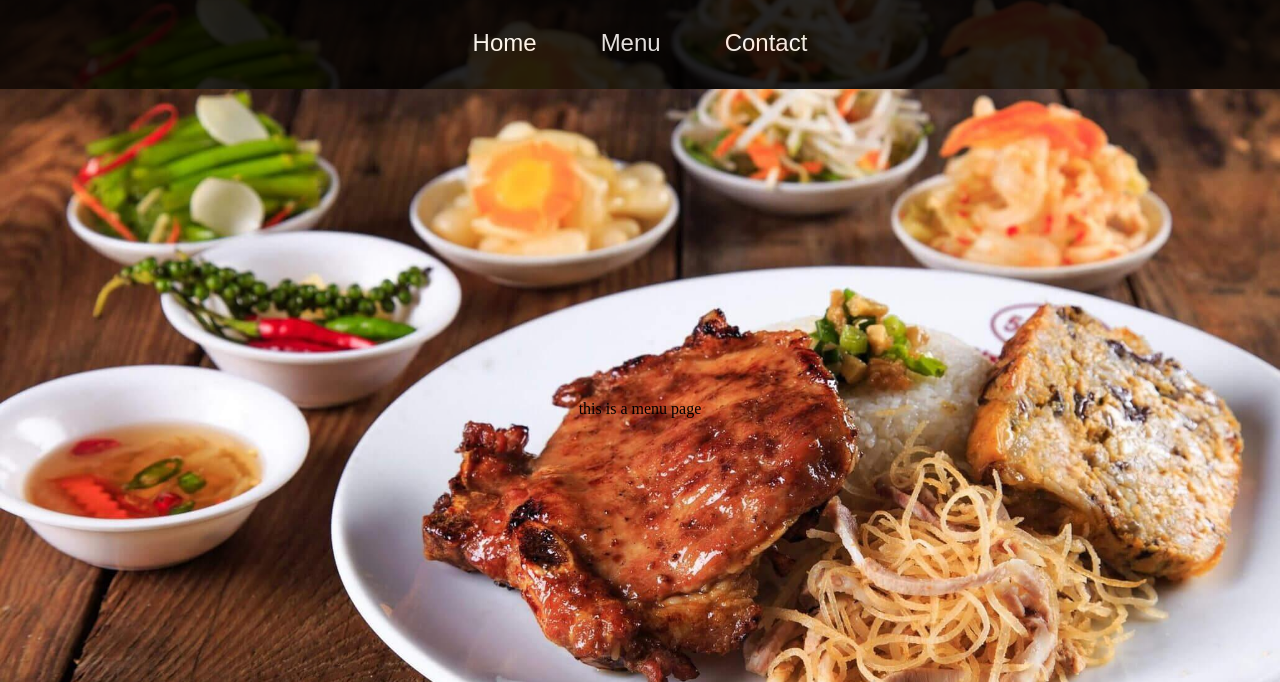
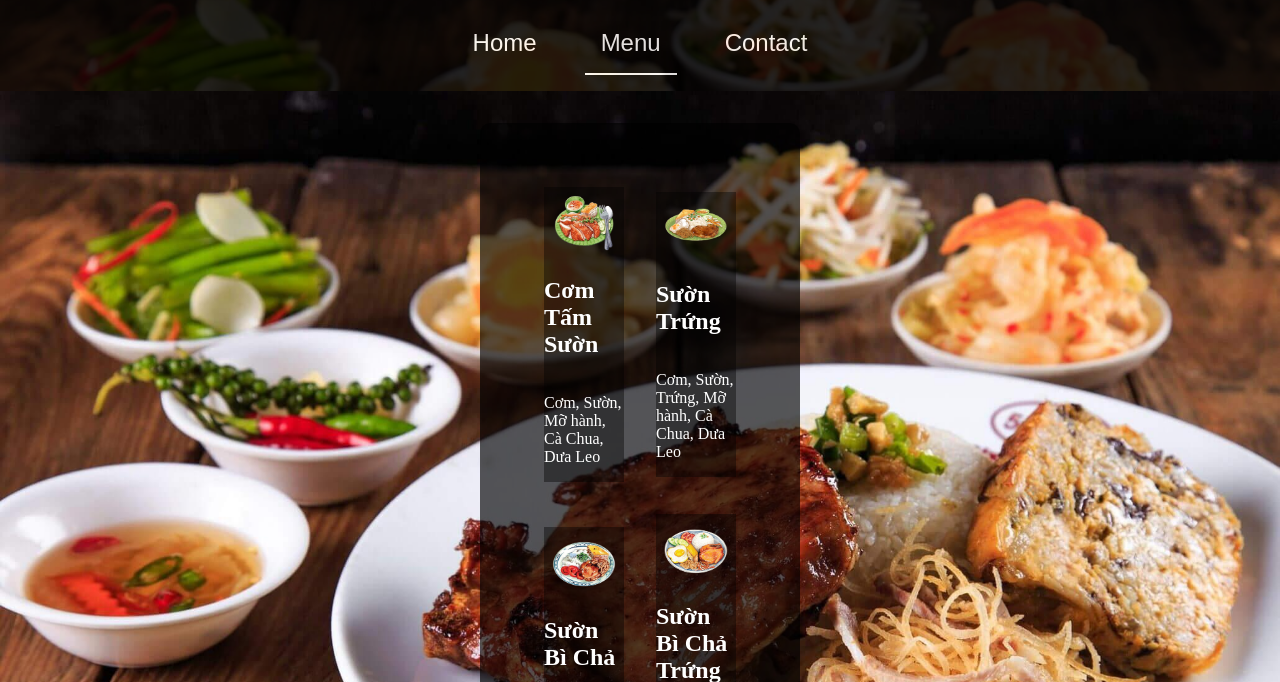
Before and after one commit to billdeptrai0512/Restaurant-Page, a website built with webpack: page dist/index.html in a window 1280 px wide. Both pictures are taken after a click on the button "Menu". Shown: the part 118-800 px from the top of the page. Built offline with nearby package versions, Linux system fonts and the light colour scheme.

Commit message:
All done - fix all the bug

```diff
--- a/src/index.js
+++ b/src/index.js
@@ -3,6 +3,7 @@ import './style.css';
 import { addHome } from './home';
 import { addMenu } from './menu';
 import { addContact } from './contact';
+import github from './image/github.png';
 
 const page = document.querySelector('#content')
 
@@ -46,18 +47,28 @@ function addContent() {
     const contact = document.querySelector('#contact');
 
     body.appendChild(addHome());
+    home.classList.add('active');
 
     home.addEventListener('click', () => {
+        home.classList.add('active');
+        menu.classList.remove('active');
+        contact.classList.remove('active');
         body.innerHTML = '';
         body.appendChild(addHome());
     });
 
     menu.addEventListener('click', () => {
+        home.classList.remove('active');
+        menu.classList.add('active');
+        contact.classList.remove('active');
         body.innerHTML = '';
         body.appendChild(addMenu());
     })
 
     contact.addEventListener('click', () => {
+        home.classList.remove('active');
+        menu.classList.remove('active');
+        contact.classList.add('active');
         body.innerHTML = '';
         body.appendChild(addContact());
     })
@@ -70,6 +81,17 @@ function addContent() {
     const footer = document.createElement('footer');
     footer.classList.add('footer')
     footer.textContent = "Copyright © 2023 billdeptrai0512"
+
+    const git = new Image()
+    git.classList.add('github')
+    git.src = github
+
+    const link = document.createElement('a')
+    link.href = 'https://github.com/billdeptrai0512'
+    link.target = '_blank'
+
+    link.appendChild(git)
+    footer.appendChild(link)
     page.appendChild(footer)
 
     return page
--- a/src/menu.js
+++ b/src/menu.js
@@ -1,5 +1,101 @@
+import com1 from './image/com1.png';
+import com2 from './image/com2.png';
+import com3 from './image/com3.png';
+import com4 from './image/com4.png';
+import com5 from './image/com5.png';
+
+
+
 export function addMenu() {
     const content = document.createElement('div');
-    content.innerHTML = 'this is a menu page';
+    content.classList.add('menu')
+
+    const grid1 = document.createElement('div')
+    grid1.classList.add('grid')
+
+    const food1 = new Image()
+    food1.classList.add('food')
+    food1.src = com5
+
+    const title = document.createElement('h2')
+    title.classList.add('food-title')
+    title.textContent = 'Cơm Tấm Sườn'
+
+    const describe = document.createElement('p')
+    describe.classList.add('food-describe')
+    describe.textContent = 'Cơm, Sườn, Mỡ hành, Cà Chua, Dưa Leo'
+
+    grid1.appendChild(food1)
+    grid1.appendChild(title)
+    grid1.appendChild(describe)
+    content.appendChild(grid1)
+
+    ///////////////////////////
+
+    const grid2 = document.createElement('div')
+    grid2.classList.add('grid')
+
+    const food2 = new Image()
+    food2.classList.add('food')
+    food2.src = com2
+
+    const title2 = document.createElement('h2')
+    title2.classList.add('food-title')
+    title2.textContent = 'Sườn Trứng'
+
+    const describe2 = document.createElement('p')
+    describe2.classList.add('food-describe')
+    describe2.textContent = 'Cơm, Sườn, Trứng, Mỡ hành, Cà Chua, Dưa Leo'
+
+    grid2.appendChild(food2)
+    grid2.appendChild(title2)
+    grid2.appendChild(describe2)
+    content.appendChild(grid2)
+
+    //////////////////////////////
+
+    const grid3 = document.createElement('div')
+    grid3.classList.add('grid')
+
+    const food3 = new Image()
+    food3.classList.add('food')
+    food3.src = com3
+
+    const title3 = document.createElement('h2')
+    title3.classList.add('food-title')
+    title3.textContent = 'Sườn Bì Chả'
+
+    const describe3 = document.createElement('p')
+    describe3.classList.add('food-describe')
+    describe3.textContent = 'Cơm, Sườn, Bì, Chả, Mỡ hành, Cà Chua, Dưa Leo'
+
+    grid3.appendChild(food3)
+    grid3.appendChild(title3)
+    grid3.appendChild(describe3)
+    content.appendChild(grid3)
+
+    //////////////////////////////
+
+    const grid4 = document.createElement('div')
+    grid4.classList.add('grid')
+
+    const food4 = new Image()
+    food4.classList.add('food')
+    food4.src = com4
+
+    const title4 = document.createElement('h2')
+    title4.classList.add('food-title')
+    title4.textContent = 'Sườn Bì Chả Trứng'
+
+    const describe4 = document.createElement('p')
+    describe4.classList.add('food-describe')
+    describe4.textContent = 'Cơm, Sườn, Bì, Chả, Trứng, Mỡ hành, Cà Chua.'
+
+    grid4.appendChild(food4)
+    grid4.appendChild(title4)
+    grid4.appendChild(describe4)
+    content.appendChild(grid4)
+
+
     return content;
 }
--- a/src/style.css
+++ b/src/style.css
@@ -50,15 +50,9 @@ body {
     cursor: pointer;
 }
 
-.button:focus::after {
-    content: '';
-    height: 3px;
-    width: 100%;
-    background: white;
-    position: absolute;
-    bottom: -3px;
-    right: 0%;
-    outline: none;
+.button.active {
+    border-bottom: 2px solid white;
+    transition: 0s;
 }
 
 .board {
@@ -66,7 +60,7 @@ body {
     flex-direction: column;
     justify-content: center;
     align-items: center;
-    padding: 3rem 0rem;
+    padding: 3rem 3rem;
     color: white;
     font-size: 1.2em;
     background: rgba(0, 0, 0, 0.65);
@@ -112,6 +106,33 @@ body {
     text-align: left;
 }
 
+.menu {
+    display: grid;
+    grid-template-columns: repeat(2, 1fr);
+    justify-content: center;
+    align-items: center;
+    padding: 3rem 3rem;
+    color: white;
+    font-size: 1.2em;
+    background: rgba(0, 0, 0, 0.65);
+    margin: 2rem 30rem;
+    border-radius: 10px;
+}
+
+.menu .grid {
+    display: flex;
+    flex-direction: column;
+    justify-content: center;
+    align-items: center;
+    margin: 1rem;
+    background: rgba(0, 0, 0, 0.4);
+    font-size: 1rem;
+}
+
+.food{
+    width: 80%;
+}
+
 .footer {
     display: flex;
     justify-content: center;
@@ -121,3 +142,8 @@ body {
     padding: 1rem;
     bottom: 0px;
 }
+
+.github {
+    width: 2rem;
+    margin-left: 0.5rem;
+}
```
Also changed, not shown: dist/357c0dc1678ce78b2390.png (added), dist/40e8a4eff6b38fe9ba90.png (added), dist/534a9c9e5a36a053d90d.jpg (added), dist/576f991e5682a1d553a2.png (added), dist/7ae8f1ab9ed33ccdd4ea.png (added), dist/9289013cec3ec521f3b6.png (added), dist/b0be045d95c663c44aa7.jpg (added), dist/c2feae2419cf163fc6ed.png (added), dist/f30aa11610cc972dc5b8.png (added), dist/index.html, dist/main.js, src/image/com1.png (added), src/image/com2.png (added), src/image/com3.png (added), 3 more files, 1 other file.
